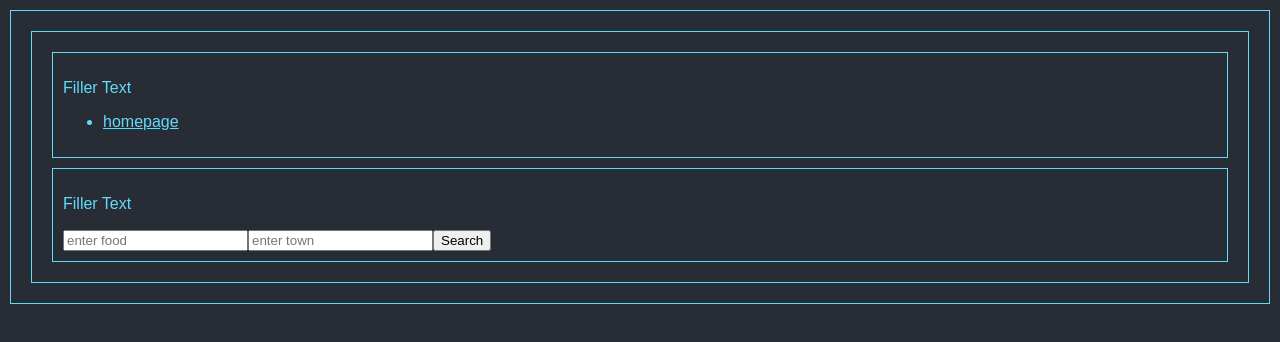
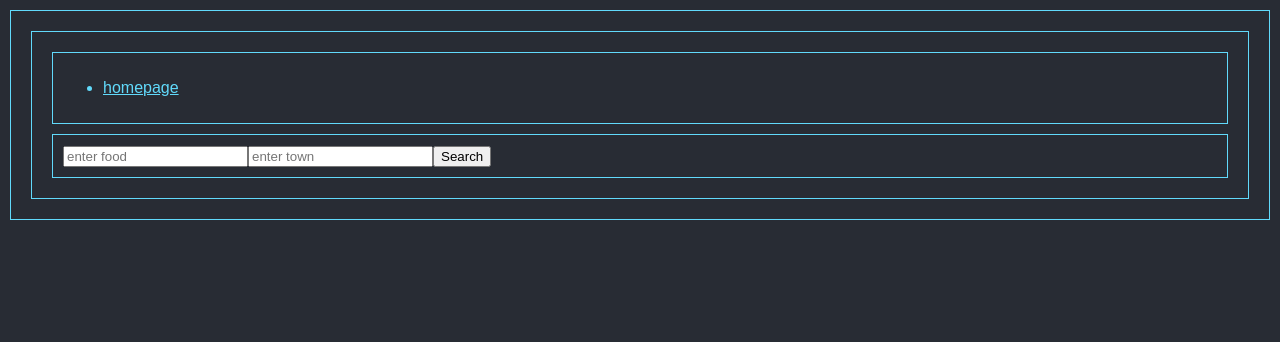
Before and after one commit to HTMLbyShanell/nm-coding-challenge, a React (Create React App) app in the folder yelp-app/: page / in a window 1280 px wide. Shown: the top 342 px of the page. Built offline with nearby package versions, Linux system fonts and the light colour scheme; no server answers.

Commit message:
Refactoring Input Fields

```diff
--- a/yelp-app/src/components/Inputs.jsx
+++ b/yelp-app/src/components/Inputs.jsx
@@ -25,7 +25,9 @@ const Inputs = ({
     e.preventDefault();
     setSubmitting(entering);
     setFetchedVisible(true);
-    history.push(qs);
+    if (entering.food !== '' && entering.town !== '') {
+      history.push(qs);
+    }
     setEntering({
       food: '',
       town: ''
@@ -34,7 +36,7 @@ const Inputs = ({
 
   return (
     <div className="Inputs">
-      <p>Filler Text</p>
+      {}
 
       <input
         type="text"
--- a/yelp-app/src/components/Nav.jsx
+++ b/yelp-app/src/components/Nav.jsx
@@ -19,7 +19,7 @@ const Nav = ({
 
   return (
     <div className="Nav">
-      <p>Filler Text</p>
+      {/* <p>this is FxComp `Nav.jsx`</p> */}
       <ul>
         <li onClick={cleanInputsFx}><NavLink to="/">homepage</NavLink></li>
       </ul>
```
